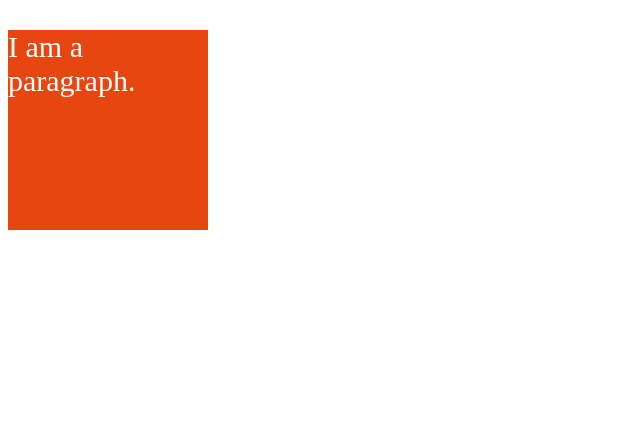
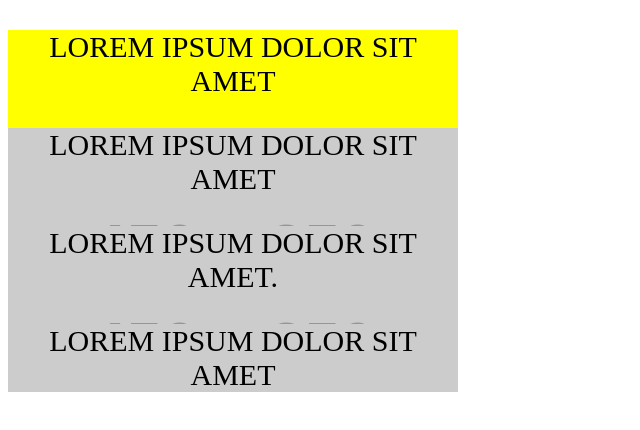
Before and after one commit to Henry-Kul/sass-lesson-module, a plain HTML site: page index.html in a window 1280 px wide. Shown: the whole page, without its empty margins (0-640 px from the left). Drawn offline with Linux system fonts and the light colour scheme; placeholder pictures from the web are drawn by us.

Commit message:
second vid lesson done, placeholder info

```diff
--- a/index.html
+++ b/index.html
@@ -9,7 +9,21 @@
 
 <body>
     <div class="wrapper">
-            <p>I am a paragraph.</p>
+        <div class="main">
+            <p>Lorem ipsum dolor sit amet</p>
+
+            <div class="container">
+                <p>Lorem ipsum dolor sit amet</p>
+
+                <div class="article">
+                    <p>Lorem ipsum dolor sit amet.</p>
+
+                    <div class="post">
+                        <p>Lorem ipsum dolor sit amet</p>
+                    </div>
+                </div>
+            </div>
+        </div>
     </div>
 </body>
 
--- a/main.sass
+++ /dev/null
@@ -1,8 +0,0 @@
-.wrapper
-    width: 200px
-    height: 200px
-    background-color: #e84610
-
-    p
-        font-size: 30px
-        color: #fff
--- a/main.scss
+++ b/main.scss
@@ -1,10 +1,59 @@
-.wrapper {
-    width: 200px;
-    height: 200px;
-    background-color: #e84610;
-
-    p {
-        font-size: 30px;
-        color: #fff;
+/*.wrapper {
+    .main {
+        .container {
+            .article {
+                .post {
+                    .p {
+                        color: blue;
+                    }
+                }
+            }
+        }
     }
 }
+*/
+
+.main {
+    .wrapper & {
+        width: 450px;
+        height: 200px;
+        background-color: yellow;
+    }
+}
+
+p {
+    font: {
+        family: open-sans;
+        size: 30px;
+        weight: 500;
+    }
+
+    text: {
+        align: center;
+        transform: uppercase;
+    }
+}
+
+%backgroundImage {
+    background: {
+        size: cover;
+        position: center center;
+        repeat: no-repeat;
+    }
+}
+
+.div {
+    @extend %backgroundImage;
+}
+
+.container {
+    background-image: url("https://dummyimage.com/450x250/f00/fff");
+}
+
+.article {
+    background-image: url("https://dummyimage.com/450x250/000/fff");
+}
+
+.post {
+    background-image: url("https://dummyimage.com/450x250/ddd/fff");
+}
```
Also changed, not shown: main.css, 1 other file. Lines whose indentation alone changed are shown as unchanged.
